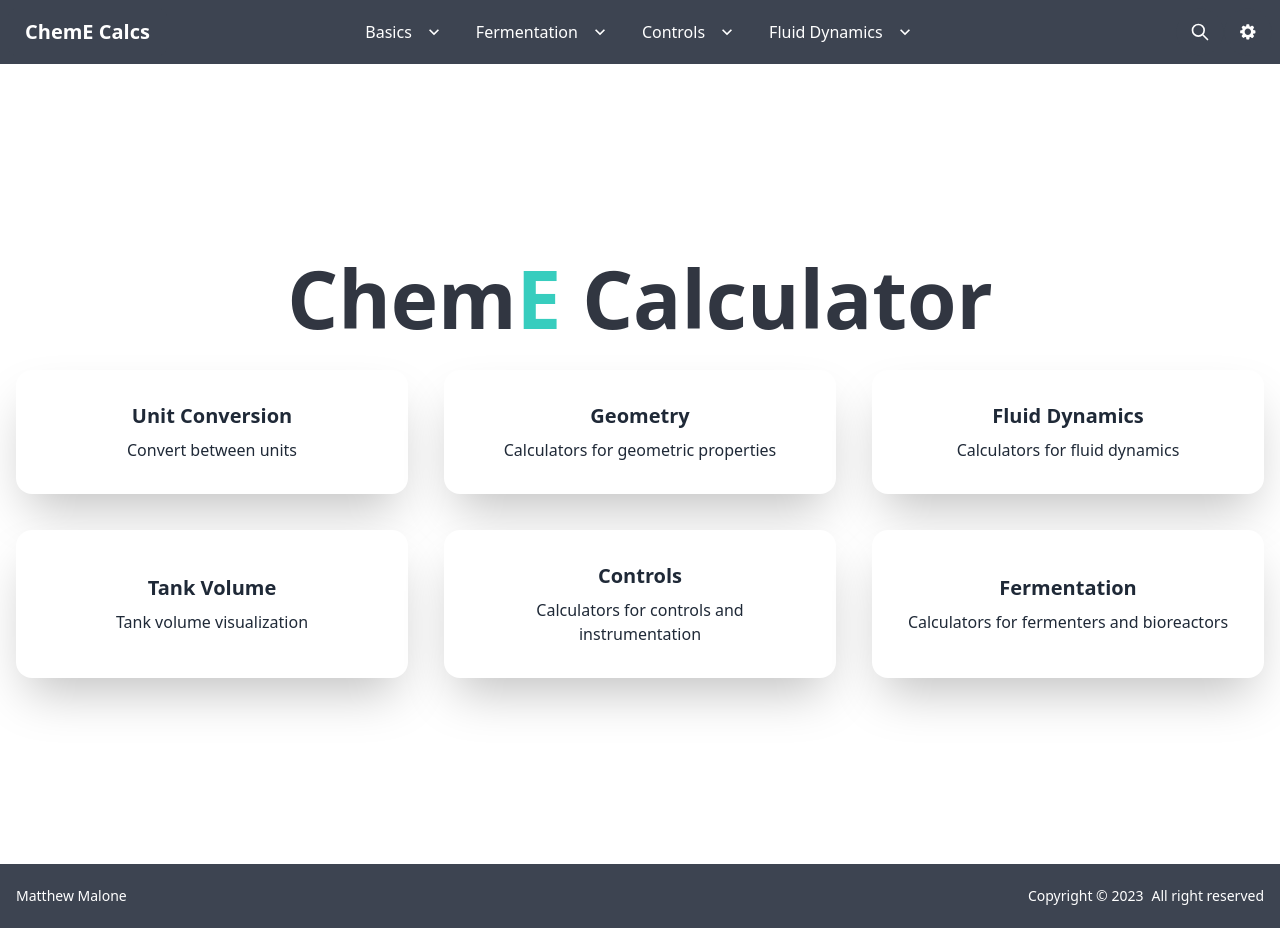
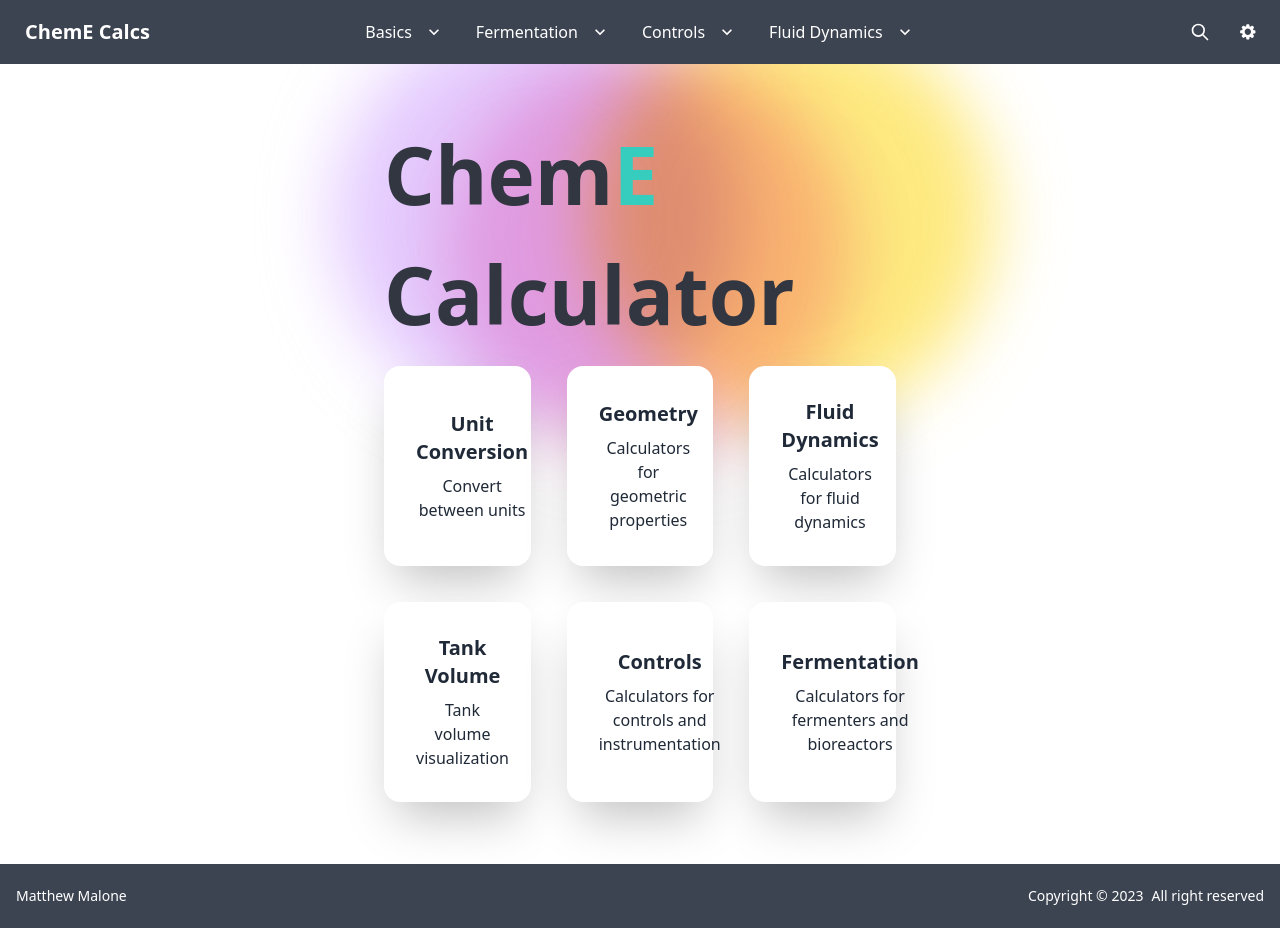
Before and after one commit to mama4294/ChemECalcs, a Next.js app in the folder chem_e_calc/: page / in a window 1280 px wide. Built offline with nearby package versions, Linux system fonts and the light colour scheme; what convert-units would draw is missing.

Commit message:
Adds blobs component

```diff
--- /dev/null
+++ b/chem_e_calc/src/components/Layout/Blob.tsx
@@ -0,0 +1,13 @@
+type Props = {
+  children?: React.ReactNode
+}
+
+export const Blob = ({ children }: Props) => {
+  return (
+    <>
+      <div className="absolute top-0 -left-4 -z-10 h-72 w-72 animate-blob rounded-full bg-purple-300 opacity-70 mix-blend-multiply blur-xl filter " />
+      <div className="absolute top-0 -right-4 -z-10 h-72 w-72 animate-blob rounded-full bg-yellow-300 opacity-70 mix-blend-multiply blur-xl filter" />
+      <div className="absolute left-24 top-8 -z-10 h-72 w-72 animate-blob rounded-full bg-pink-300 opacity-70 mix-blend-multiply blur-xl filter" />
+    </>
+  )
+}
--- a/chem_e_calc/src/pages/index.tsx
+++ b/chem_e_calc/src/pages/index.tsx
@@ -1,6 +1,7 @@
 import type { NextPage } from 'next'
 import { GridCard } from '../components/GridCard'
 import { Metadata } from '../components/Layout/Metadata'
+import { Blob } from '../components/Layout/Blob'
 
 const Home: NextPage = () => {
   return (
@@ -12,16 +13,24 @@ const Home: NextPage = () => {
       />
 
       <div className="flex min-h-screen flex-col items-center justify-center p-4">
+        <div className="relative w-full max-w-lg">
+          <Blob />
           <h1 className="text-5xl font-extrabold leading-normal text-neutral-focus md:text-[5rem]">
             Chem<span className="text-accent">E</span> Calculator
           </h1>
+
           <div className="my-3 grid gap-9 text-center md:grid-cols-3 ">
             <GridCard name="Unit Conversion" description="Convert between units" link="/conversion" />
             <GridCard name="Geometry" description="Calculators for geometric properties" link="/geometry" />
             <GridCard name="Fluid Dynamics" description="Calculators for fluid dynamics" link="/fluids" />
             <GridCard name="Tank Volume" description="Tank volume visualization" link="/geometry/tank" />
             <GridCard name="Controls" description="Calculators for controls and instrumentation" link="/controls" />
-          <GridCard name="Fermentation" description="Calculators for fermenters and bioreactors" link="/fermentation" />
+            <GridCard
+              name="Fermentation"
+              description="Calculators for fermenters and bioreactors"
+              link="/fermentation"
+            />
+          </div>
         </div>
       </div>
     </>
--- a/chem_e_calc/tailwind.config.cjs
+++ b/chem_e_calc/tailwind.config.cjs
@@ -8,4 +8,27 @@ module.exports = {
   daisyui: {
     themes: ['light', 'dark'],
   },
+  theme: {
+    extend: {
+      animation: {
+        blob: 'blob 4s infinite',
+      },
+      keyframes: {
+        blob: {
+          '0%': {
+            transform: 'translate(0px, 0px) scale(1)',
+          },
+          '33%': {
+            transform: 'translate(30px, -50px) scale(1.5)',
+          },
+          '66%': {
+            transform: 'translate(-20px, 20px) scale(0.8)',
+          },
+          '100%': {
+            transform: 'translate(0px, 0px) scale(1)',
+          },
+        },
+      },
+    },
+  },
 }
```
Also changed, not shown: chem_e_calc/src/logic/biokinetics.ts (+0 -17 lines). Lines whose indentation alone changed are shown as unchanged.
